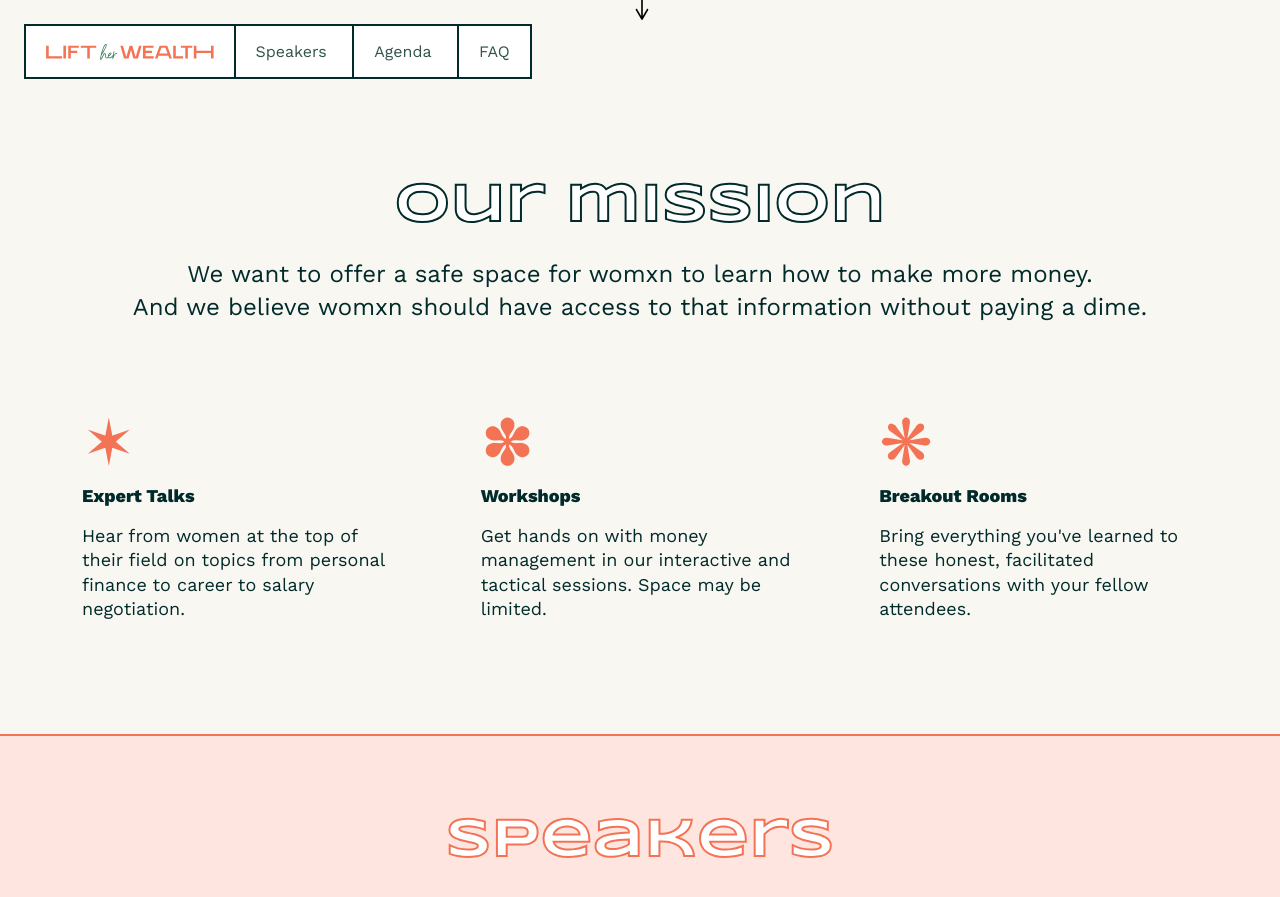
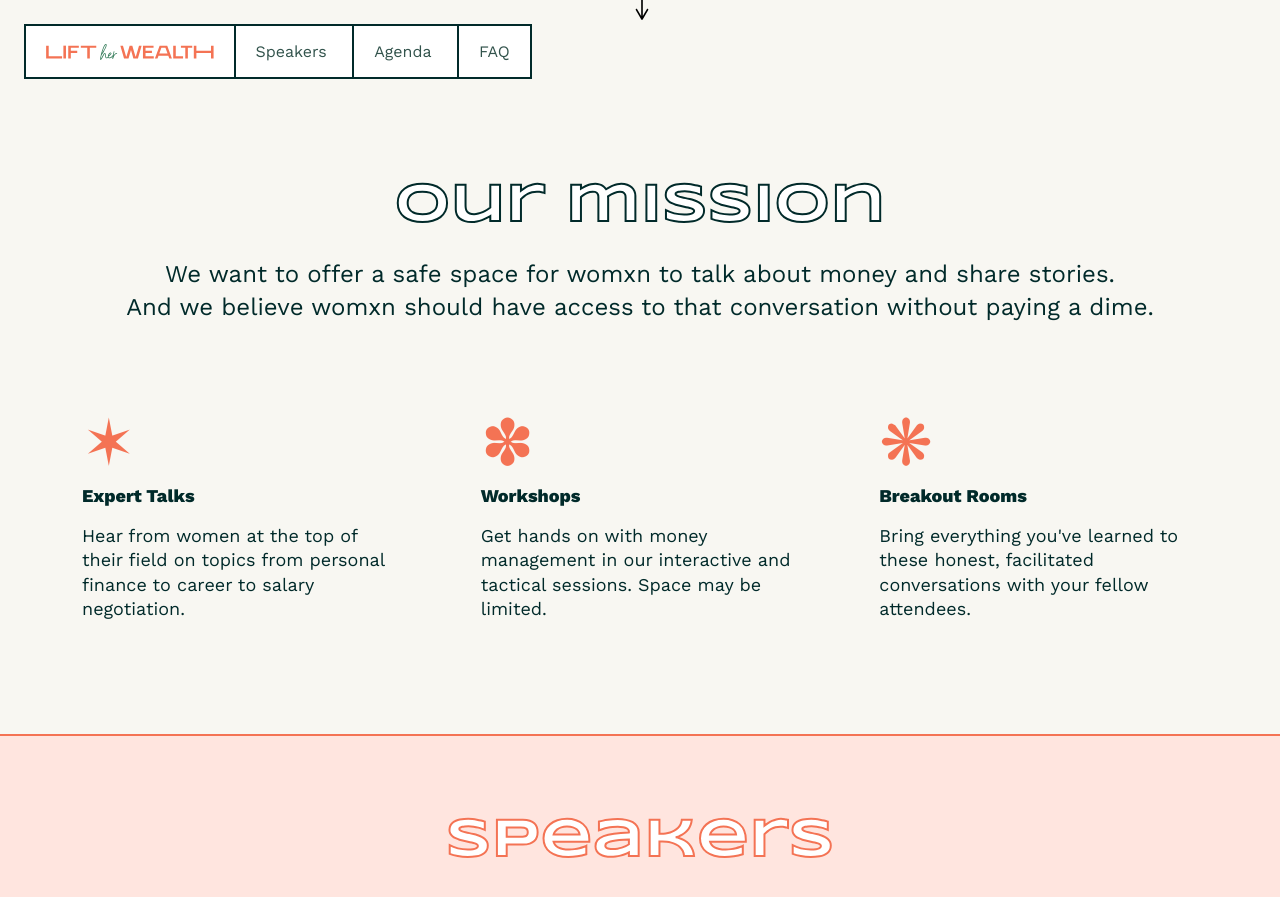
Before and after one commit to lilykonings/lift-her-wealth-2020, a Jekyll site: the page built from index.html, in a window 1280 px wide and 900 px high, scrolled down 767 px. Shown: the top 897 px of the window. Built offline with Jekyll 4.4.1, drawn with Linux system fonts in a browser that asks for light colours; some web fonts are replaced.

Commit message:
mission update

```diff
--- a/index.html
+++ b/index.html
@@ -58,7 +58,7 @@ layout: default
 <section id="mission" class="mission max-width">
 	<h2>Our mission</h2>
 	<p>
-		We want to offer a safe space for womxn to learn how to make more money. <br/>And we believe womxn should have access to that information without paying a dime.
+		We want to offer a safe space for womxn to talk about money and share stories. <br/>And we believe womxn should have access to that conversation without paying a dime.
 	</p>
 	<div class="g--grid_row">
 		<div class="mission_item g--grid_col-sm-4">
```
